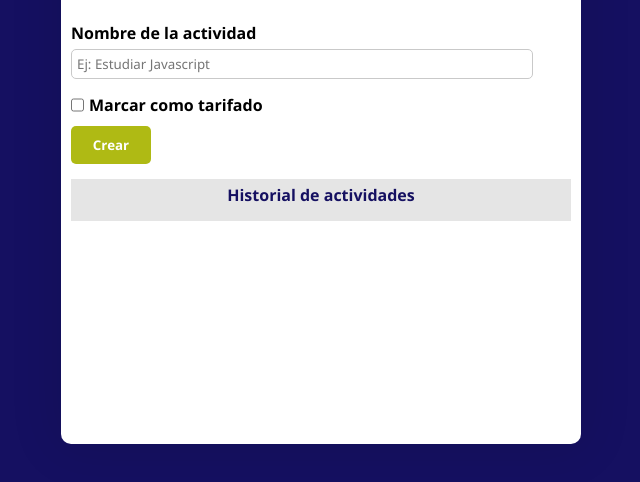
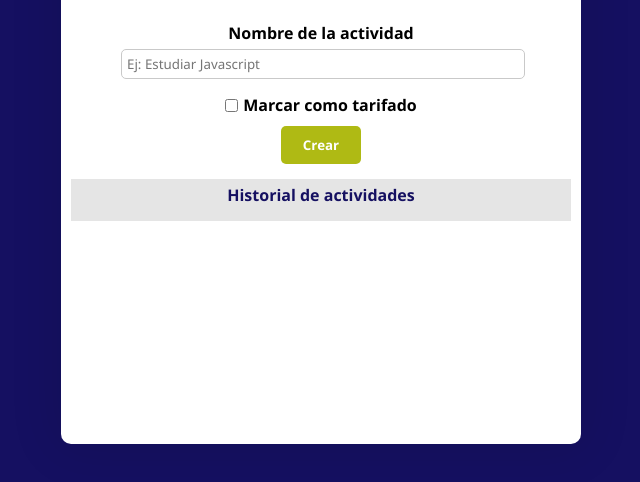
Before and after one commit to adriangrahldev/TrackIt, a plain HTML site: page index.html in a window 1280 px wide. Shown: the part 140-622 px from the top of the page, without its empty margins (319-959 px from the left). Drawn offline with Linux system fonts and the light colour scheme.

Commit message:
Se centró el formulario

```diff
--- a/style.css
+++ b/style.css
@@ -28,6 +28,7 @@ label{
   padding: 10px;
   border-radius: 10px;
   box-shadow: 0px 0px 50px 4px rgba(0, 0, 0, 0.1);
+  text-align: center;
 }
 
 .app #title {
@@ -41,6 +42,10 @@ label{
   color: #afba14;
 }
 
+.app #form-container .form{
+  width: 80%;
+  margin: 0 auto;
+}
 .app #form-container .form .input {
   display: block;
   padding: 5px;
@@ -48,11 +53,13 @@ label{
   margin-bottom: 15px;
   border-radius: 5px;
   border: 1px solid #c9c9c9;
-  width: 90%;
+  width: 98%;
 }
 .app #form-container .form .checkJob {
   display: flex;
   column-gap: 5px;
+  align-items: center;
+  justify-content: center;
 }
 .app #form-container #form button {
   padding: 8px;
@@ -70,7 +77,9 @@ label{
   border: 2px solid #151061;
   color: #151061;
 }
-
+.jobForm{
+  margin-top: 15px;
+}
 .jobForm,
 .timer {
     display: none;
```
